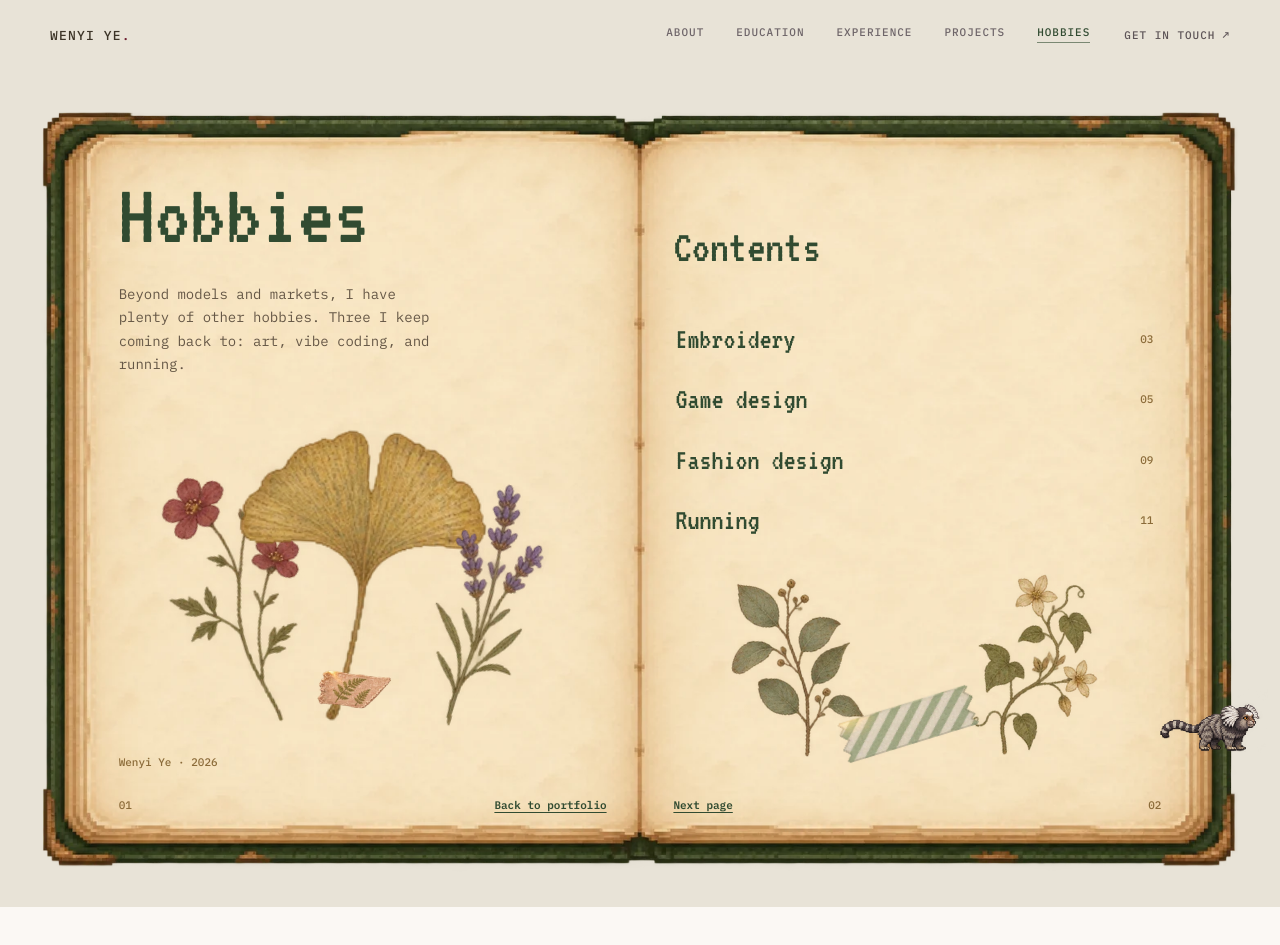
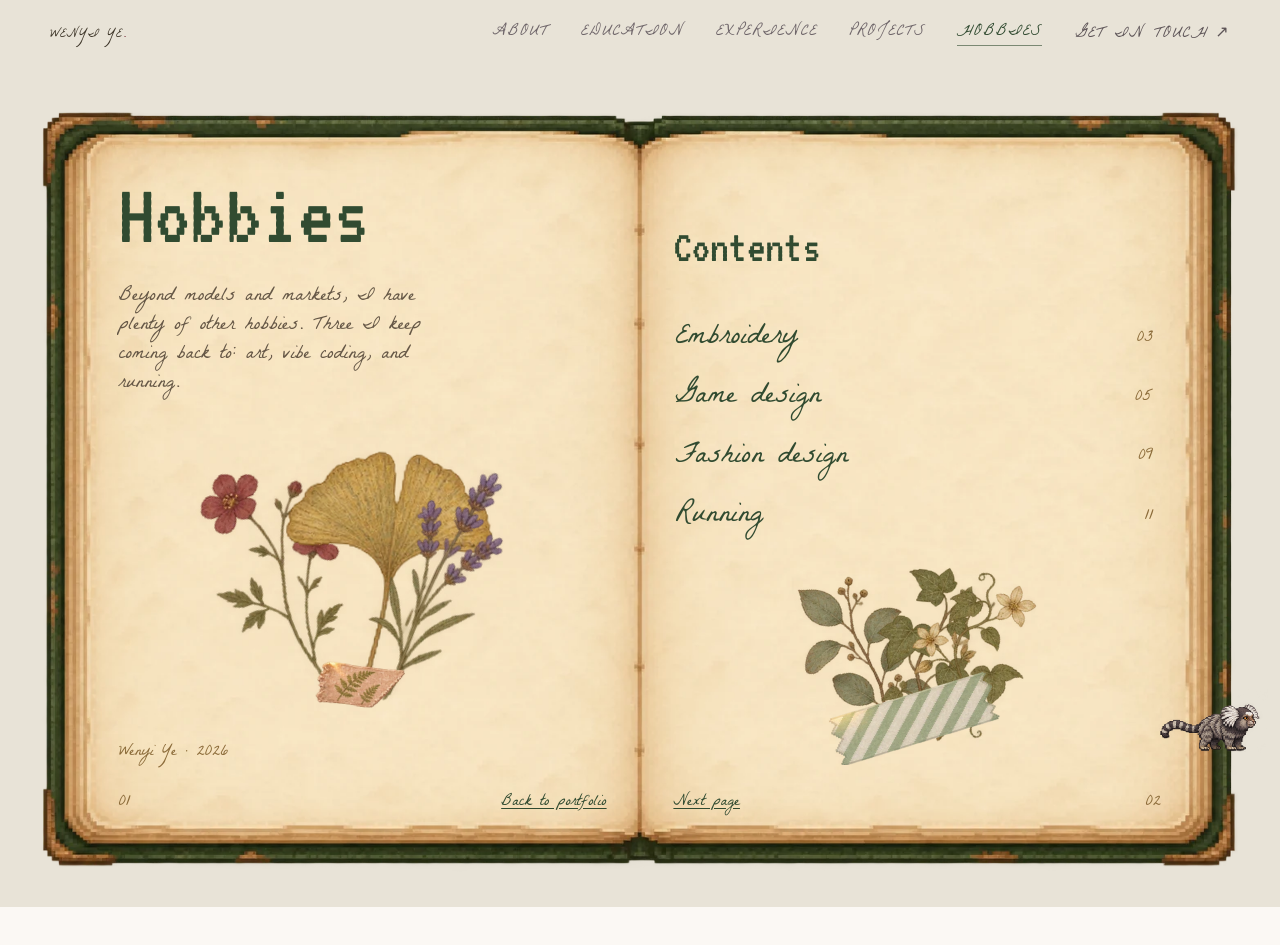
Before and after one commit to yewenyiywy/wenyi-portfolio, a Next.js app: page /hobbies in a window 1280 px wide. Built offline with nearby package versions, Linux system fonts and the light colour scheme.

Commit message:
Use La Belle Aurore and group pressed flower roots

```diff
--- a/app/hobbies/journal.css
+++ b/app/hobbies/journal.css
@@ -1,4 +1,9 @@
+@font-face {
+  font-family:'La Belle Aurore';font-style:normal;font-weight:400;font-display:swap;
+  src:url('/fonts/la-belle-aurore.ttf') format('truetype');
+}
 .journal-page {
+  --sans:'La Belle Aurore',cursive;
   --h-wine: #314b31;
   --h-wine-soft: #58734b;
   --h-ink: #3c3427;
@@ -6,6 +11,7 @@
   --h-line: #a98b5c65;
   --h-gold: #8b6b39;
   background: #e8e3d7;
+  font-family:var(--sans);
 }
 .journal-page::before { display: none; }
 
@@ -44,7 +50,7 @@
 .journal-leaf h1 { font-size: clamp(56px, 7vw, 90px); }
 .journal-leaf h2 { font-size: clamp(32px, 3.6vw, 48px); }
 .journal-leaf h3 { font-size: clamp(23px, 2.15vw, 29px); margin-bottom: 6px; }
-.journal-leaf p { font: 400 clamp(12px, 1.1vw, 14px)/1.65 var(--sans); color: var(--h-muted); margin: 0 0 12px; }
+.journal-leaf p { font: 400 clamp(17px, 1.55vw, 21px)/1.45 var(--sans); color: var(--h-muted); margin: 0 0 12px; }
 .journal-leaf-footer {
   flex: 0 0 auto;
   min-height: 35px;
@@ -53,7 +59,7 @@
   justify-content: space-between;
   gap: 10px;
   padding: 8px 2px 0;
-  font: 500 11px/1.35 var(--sans);
+  font: 400 16px/1.35 var(--sans);
   color: var(--h-muted);
 }
 .journal-page-number { color: var(--h-gold); }
@@ -62,7 +68,7 @@
   border: 0;
   background: none;
   color: var(--h-wine);
-  font: 600 11px/1.4 var(--sans);
+  font: 400 16px/1.4 var(--sans);
   cursor: pointer;
   padding: 5px 0;
   text-decoration: underline;
@@ -75,20 +81,20 @@
 .journal-intro > * { flex-shrink:0; }
 .journal-intro h1 { margin: 0 0 6px; }
 .journal-intro > p { max-width: 38ch; margin-top: 8px; }
-.journal-intro small { color: var(--h-gold); font: 500 11px/1.4 var(--sans); }
+.journal-intro small { color: var(--h-gold); font: 400 16px/1.4 var(--sans); }
 .journal-contents { display:flex; flex:1 1 auto; flex-direction:column; min-height:0; padding-top: clamp(8px, 4.5vw, 54px); }
 .journal-contents > * { flex-shrink:0; }
 .journal-contents ol { list-style: none; margin: 24px 0 0; padding: 0; }
-.journal-contents button { display: flex; align-items: center; justify-content: space-between; gap: 12px; text-align: left; width: 100%; padding: 13px 2px; border: 0; background: transparent; color: var(--h-wine); cursor: pointer; font: 400 clamp(22px, 2.4vw, 30px)/1.15 var(--display); }
+.journal-contents button { display: flex; align-items: center; justify-content: space-between; gap: 12px; text-align: left; width: 100%; padding: 13px 2px; border: 0; background: transparent; color: var(--h-wine); cursor: pointer; font: 400 clamp(23px, 2.3vw, 29px)/1.15 var(--sans); }
 .journal-contents button:hover { background: #8b6b3912; }
-.journal-contents button span:last-child { font: 500 11px/1 var(--sans); color: var(--h-gold); }
+.journal-contents button span:last-child { font: 400 16px/1 var(--sans); color: var(--h-gold); }
 
 .journal-art { margin: 18px 0 12px; }
 .journal-art button,.journal-fashion-card button { display:block; width:min(100%,256px); padding:0; border:0; background:none; cursor:zoom-in; margin:0 auto; }
 .journal-right .journal-art button { width:min(100%,280px); }
 .journal-art button:has(.scrap-mounted) { width:min(100%,205px); }
 .journal-art button:has(.scrap-tilted) { width:min(100%,315px); }
-.journal-art figcaption { text-align:center; margin-top:8px; font:400 21px/1.2 var(--display); color:var(--h-wine); }
+.journal-art figcaption { text-align:center; margin-top:8px; font:400 22px/1.2 var(--sans); color:var(--h-wine); }
 .journal-game-text { padding-top: 12px; }
 .journal-cover { width:min(100%,340px); display:block; margin:12px auto 18px; }
 .journal-cover .scrap-mounted { aspect-ratio:3/2; }
@@ -116,7 +122,7 @@
 .scrap-corner { position:absolute;z-index:2;width:17%;aspect-ratio:1;background-image:url('/hobbies/scrapbook/corners.webp');background-size:400% 100%; }
 .scrap-corner-0{top:-1%;left:-1%;background-position:0 0}.scrap-corner-1{top:-1%;right:-1%;background-position:calc(100% / 3) 0}.scrap-corner-2{bottom:-1%;left:-1%;background-position:calc(200% / 3) 0}.scrap-corner-3{bottom:-1%;right:-1%;background-position:100% 0}
 .scrap-pressed { width:210px;aspect-ratio:196/240;background-image:url('/hobbies/scrapbook/pressed.webp');background-size:600% 100%; }
-.scrap-pressed-0{background-position:0 0}.scrap-pressed-1{background-position:20% 0}.scrap-pressed-2{background-position:40% 0}.scrap-pressed-3{background-position:60% 0}.scrap-pressed-4{background-position:80% 0}.scrap-pressed-5{background-position:100% 0}
+.scrap-pressed-0{background-position:0 0;--root-x:44.8%;--root-y:98.3%}.scrap-pressed-1{background-position:20% 0;--root-x:50.5%;--root-y:98.3%}.scrap-pressed-2{background-position:40% 0;--root-x:42%;--root-y:98.3%}.scrap-pressed-3{background-position:60% 0;--root-x:41.7%;--root-y:96.2%}.scrap-pressed-4{background-position:80% 0;--root-x:49.2%;--root-y:98.3%}.scrap-pressed-5{background-position:100% 0;--root-x:53.6%;--root-y:98.3%}
 /* Reserve no intrinsic height: the collage uses only leftover paper, so
    crowded spreads (or the expanded tarot deck) never lose content space. */
 .scrap-collage { flex:1 1 0px; min-height:0; max-height:390px; width:100%; position:relative; container-type:size; overflow:hidden; }
@@ -130,15 +136,24 @@
   .scrap-collage-bouquet .scrap-stem-2 { width:min(43cqw,65cqh);left:auto;right:3%;bottom:4%;transform:rotate(17deg) scaleX(-1); }
   .scrap-collage-single .scrap-pressed { width:min(65cqw,72cqh);left:auto;right:12%;transform:rotate(16deg); }
   .scrap-collage .scrap-tape { top:auto;bottom:10%;left:34%;width:min(34cqw,142px); }
+  /* Taped arrangements share a root cluster; individual stems fan from
+     measured root coordinates, and one strip secures the entire group. */
+  .scrap-collage-taped .scrap-pressed{width:min(48cqw,67cqh);bottom:10%;left:var(--stem-anchor);right:auto;transform-origin:var(--root-x) var(--root-y);transform:translateX(calc(-1 * var(--root-x))) rotate(var(--stem-angle));}
+  .scrap-collage-taped .scrap-stem-0{--stem-anchor:45%;--stem-angle:-23deg}
+  .scrap-collage-taped .scrap-stem-1{--stem-anchor:55%;--stem-angle:23deg}
+  .scrap-collage-taped.scrap-collage-bouquet .scrap-stem-1{--stem-anchor:50%;--stem-angle:4deg}
+  .scrap-collage-taped.scrap-collage-bouquet .scrap-stem-2{--stem-anchor:55%;--stem-angle:24deg}
+  .scrap-collage-taped.scrap-collage-single .scrap-stem-0{--stem-anchor:50%;--stem-angle:8deg}
+  .scrap-collage-taped .scrap-tape{left:50%;bottom:7.5%;width:min(44cqw,172px);transform:translateX(-50%) rotate(var(--tape-angle));}
 }
-.journal-book .afterglow-cta { background: var(--h-wine); padding: 9px 13px; margin: 0; align-self:flex-start; }
+.journal-book .afterglow-cta { background: var(--h-wine); padding: 9px 13px; margin: 0; align-self:flex-start; font-size:18px; }
 .journal-book .afterglow-cta:hover { background: #49603c; }
 .journal-book .tarot-deck { margin-top: 16px; min-width: 0; }
-.journal-book .tarot-deck-toggle { gap: 16px; padding: 8px; font-size: 12px; }
+.journal-book .tarot-deck-toggle { gap: 16px; padding: 8px; font-size: 18px; }
 .journal-book .tarot-stack { width: 70px; }
 .journal-book .tarot-spread { --tarot-width: clamp(84px, 10vw, 118px); }
 .journal-book .tarot-browse { margin-top: 10px; gap: 4px; }
-.journal-book .tarot-controls button { padding: 6px 10px; font-size: 11px; }
+.journal-book .tarot-controls button { padding: 6px 10px; font-size: 16px; }
 
 .journal-fashion-card { margin: 14px 0 0; max-width: 300px; min-width: 0; }
 .journal-fashion-card button { width:100%; }
@@ -151,9 +166,10 @@
 
 .journal-book .running-track { --runner-size: clamp(104px, 16vw, 180px); height: clamp(155px, 22vw, 260px); border:0;background:none; }
 .journal-book .running-scene { margin-top: 30px; }
-.journal-book .running-caption { font-size: 11px; flex-wrap: wrap; }
-.journal-book .running-control { color: var(--h-wine); border:0; text-decoration:underline; }
-.journal-leaf .journal-copyright { margin-top: 30px; font-size: 11px; color: var(--h-gold); }
+.journal-book .running-caption { font-size: 17px; flex-wrap: wrap; }
+.journal-book .running-caption em {font-size:16px;}
+.journal-book .running-control { color: var(--h-wine); border:0; text-decoration:underline; font-size:16px; }
+.journal-leaf .journal-copyright { margin-top: 30px; font-size: 16px; color: var(--h-gold); }
 
 .journal-detail-art,.journal-detail-pattern { margin: 0 0 14px; }
 .journal-detail-art img,.journal-detail-pattern img { width: 100%; display: block; object-fit: contain; border:0; background:none; }
@@ -162,8 +178,9 @@
 .journal-detail-pattern .journal-swatch img { width:auto;max-width:100%;height:clamp(155px,21vw,265px); }
 .journal-swatch .scrap-tape { top:-3%;left:24%;width:52%; }
 .journal-detail-pattern figcaption { text-align:center; }
-.journal-detail-art figcaption,.journal-detail-pattern figcaption { font: 500 11px/1.4 var(--sans); color: var(--h-muted); margin-top: 8px; }
-.journal-leaf .journal-detail-hint { font-size: 11px; color: var(--h-gold); margin-top: 20px; }
+.journal-detail-art figcaption,.journal-detail-pattern figcaption { font: 400 17px/1.4 var(--sans); color: var(--h-muted); margin-top: 8px; }
+.journal-leaf .journal-detail-hint { font-size: 16px; color: var(--h-gold); margin-top: 20px; }
+.journal-page .navlinks,.journal-page .nav-contact,.journal-page .mobile-menu a {font-size:16px;}
 
 @media (max-width: 850px) {
   .journal-book { width: min(calc(100% - 20px), 540px); aspect-ratio: auto; background: none; }
--- a/app/hobbies/page.tsx
+++ b/app/hobbies/page.tsx
@@ -101,7 +101,7 @@ function Pressed({ kind, className = '' }: { kind: 0 | 1 | 2 | 3 | 4 | 5; classN
 }
 
 function PressedCollage({ kinds, arrangement = 'pair', tape }: { kinds: (0 | 1 | 2 | 3 | 4 | 5)[]; arrangement?: 'pair' | 'bouquet' | 'single'; tape?: TapeKind }) {
-  return <div className={`scrap-collage scrap-collage-${arrangement}`} aria-hidden="true">
+  return <div className={`scrap-collage scrap-collage-${arrangement}${tape !== undefined ? ' scrap-collage-taped' : ''}`} aria-hidden="true">
     {kinds.map((kind, index) => <Pressed key={`${kind}-${index}`} kind={kind} className={`scrap-stem-${index}`} />)}
     {tape !== undefined && <Tape kind={tape} />}
   </div>
@@ -262,7 +262,7 @@ export default function HobbiesPage() {
         <ol>{contents.map(entry => <li key={entry.title}>
           <button type="button" onClick={() => turnTo(entry.spread)}><span>{entry.title}</span><span>{String(entry.spread * 2 + 1).padStart(2, '0')}</span></button>
         </li>)}</ol>
-        <PressedCollage kinds={[0, 5]} tape={1} />
+        <PressedCollage kinds={[0, 2, 5]} arrangement="bouquet" tape={1} />
       </div>)}
 
       {spread(1, <>
@@ -279,12 +279,12 @@ export default function HobbiesPage() {
         <h2>Reimagining worlds</h2>
         <p>I love playing games, and I also like making mods and drawing illustrations for them. Here are a few things I&apos;ve made.</p>
         <JournalArt item={gameStudies[0]} onOpen={open} style="portrait" tape={3} contain />
-        <PressedCollage kinds={[0, 3]} />
+        <PressedCollage kinds={[0, 2]} />
       </>, <>
         <JournalArt item={gameStudies[1]} onOpen={open} style="mounted" tape={5} contain />
         <div className="journal-game-text"><h3>苏丹的游戏 · Sultan&apos;s Game</h3><p>A card-driven narrative RPG by Double Cross. I create mods that introduce new characters, events, and storylines.</p>
           <a className="journal-link" href={steam} target="_blank" rel="noreferrer">View Sultan&apos;s Game on Steam</a></div>
-        <PressedCollage kinds={[2]} arrangement="single" />
+        <PressedCollage kinds={[5]} arrangement="single" />
       </>)}
 
       {spread(3, <>
@@ -293,7 +293,7 @@ export default function HobbiesPage() {
         <p>Afterglow is a life-sim game I made. I vibe coded the game itself. Apart from the original illustrations, which I drew by hand, about 80% of the art was generated with AI models.</p>
         <p>Building it taught me a lot of text-to-image shortcuts, and where each model tends to go wrong.</p>
         <a className="afterglow-cta" href={afterglowUrl} target="_blank" rel="noreferrer">Play Afterglow</a>
-        <PressedCollage kinds={[4, 3]} />
+        <PressedCollage kinds={[1, 4]} />
       </>, <><section id="afterglow-tarot" className="journal-tarot" aria-labelledby="afterglow-tarot-title">
         <h2 id="afterglow-tarot-title">Character Tarot</h2>
         <p>I designed these 22 Major Arcana cards around characters from Afterglow.</p>
@@ -310,21 +310,21 @@ export default function HobbiesPage() {
             })}
           </ul>
         </details>
-      </section><PressedCollage kinds={[4, 3, 5]} arrangement="bouquet" tape={2} /></>)}
+      </section><PressedCollage kinds={[0, 2, 3]} arrangement="bouquet" tape={2} /></>)}
 
       {spread(4, <>
         <h2>Designing in silk &amp; story</h2>
         <p>I want to revive traditional Chinese textile motifs by bringing historic pattern language into contemporary qipao silhouettes and a more daring palette.</p>
         <FashionCard item={fashionDesigns[0]} onOpen={openFashion} />
-        <PressedCollage kinds={[1]} arrangement="single" />
+        <PressedCollage kinds={[5]} arrangement="single" />
       </>, <><div className="journal-fashion-grid">
         {fashionDesigns.slice(1).map(item => <FashionCard key={item.title} item={item} onOpen={openFashion} />)}
-      </div><PressedCollage kinds={[1, 5, 4]} arrangement="bouquet" tape={3} /></>)}
+      </div><PressedCollage kinds={[1, 3, 4]} arrangement="bouquet" tape={3} /></>)}
 
       {spread(5, <>
         <h2>Running</h2>
         <p>I love long-distance running, and the version of me that lets my mind go blank out there.</p>
-        <PressedCollage kinds={[0, 3, 2]} arrangement="bouquet" tape={0} />
+        <PressedCollage kinds={[0, 2, 5]} arrangement="bouquet" tape={0} />
       </>, <>
         <figure className="running-scene" data-paused={runningPaused}>
           <div className="running-track" role="img" aria-label="A pixel-art golden snub-nosed monkey running back and forth on all fours"><div className="running-monkey" aria-hidden="true"><span className="running-facing"><span className="running-sprite" /></span></div></div>
```
Also changed, not shown: public/fonts/La-Belle-Aurore-OFL.txt (added), public/fonts/la-belle-aurore.ttf (added), 1 other file (tests, documents, lock files or other folders).
